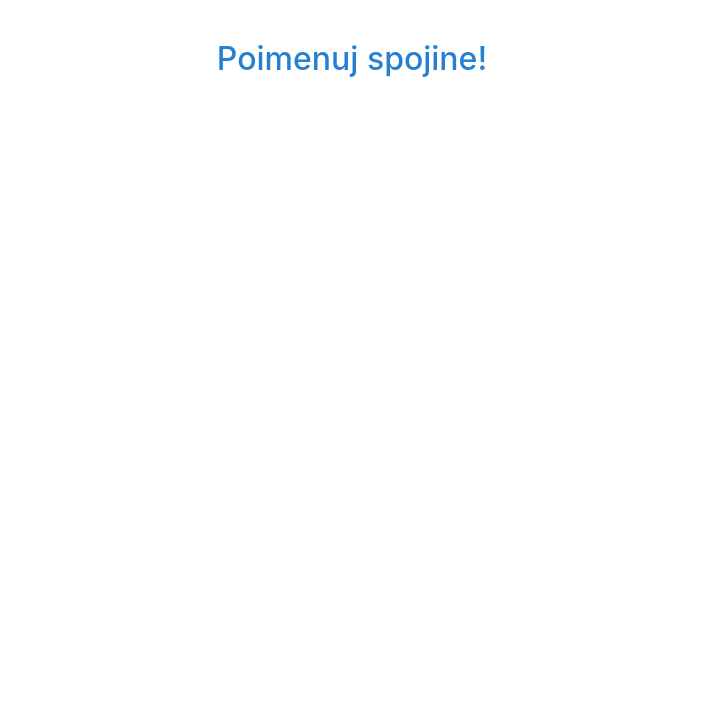
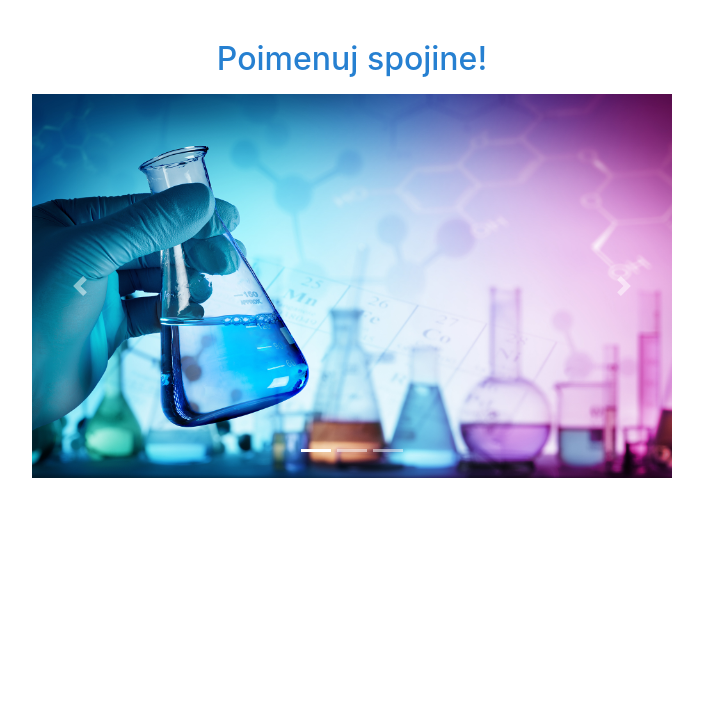
Before and after one commit to KiRtAp2/projektno-delo, a Flask app: page / in a window 1280 px wide. Shown: the part 56-774 px from the top of the page, without its empty margins (288-991 px from the left). Run offline with Flask 2, Linux system fonts and the light colour scheme; parts of the project's set-up code (start-up, migrations or seed data) failed here and were passed over; some libraries are stand-ins or nearby versions.

Commit message:
dodal slideshow na domaco stran

```diff
--- a/koda/templates/domaca_stran.html
+++ b/koda/templates/domaca_stran.html
@@ -1,7 +1,6 @@
 {% extends "shema.html" %}
 
 {% block content %}
-    <div class="center">
         {% with messages = get_flashed_messages(with_categories=true) %}
   {% if messages %}
     <ul class="flash">
@@ -16,9 +15,35 @@
     <p>
         <h2>Poimenuj spojine!</h2>
     </p>
+  <div id="carouselExampleIndicators" class="carousel slide" data-ride="carousel">
+  <ol class="carousel-indicators">
+    <li data-target="#carouselExampleIndicators" data-slide-to="0" class="active"></li>
+    <li data-target="#carouselExampleIndicators" data-slide-to="1"></li>
+    <li data-target="#carouselExampleIndicators" data-slide-to="2"></li>
+  </ol>
+  <div class="carousel-inner">
+    <div class="carousel-item active">
+      <img src="{{url_for('static', filename='ch1.jpg')}}" class="d-block w-100" alt="...">
+    </div>
+    <div class="carousel-item">
+      <img src="{{url_for('static', filename='ch2.jpg')}}" class="d-block w-100" alt="...">
+    </div>
+    <div class="carousel-item">
+      <img src="{{url_for('static', filename='ch3.jpeg')}}" class="d-block w-100" alt="...">
+    </div>
+  </div>
+  <a class="carousel-control-prev" href="#carouselExampleIndicators" role="button" data-slide="prev">
+    <span class="carousel-control-prev-icon" aria-hidden="true"></span>
+    <span class="sr-only">Previous</span>
+  </a>
+  <a class="carousel-control-next" href="#carouselExampleIndicators" role="button" data-slide="next">
+    <span class="carousel-control-next-icon" aria-hidden="true"></span>
+    <span class="sr-only">Next</span>
+  </a>
+</div>
 
 
 
-</div>
+
 {{super()}}
 {% endblock %}
```
Also changed, not shown: koda/static/ch1.jpg (added), koda/static/ch3.jpeg (added), 1 other file.
